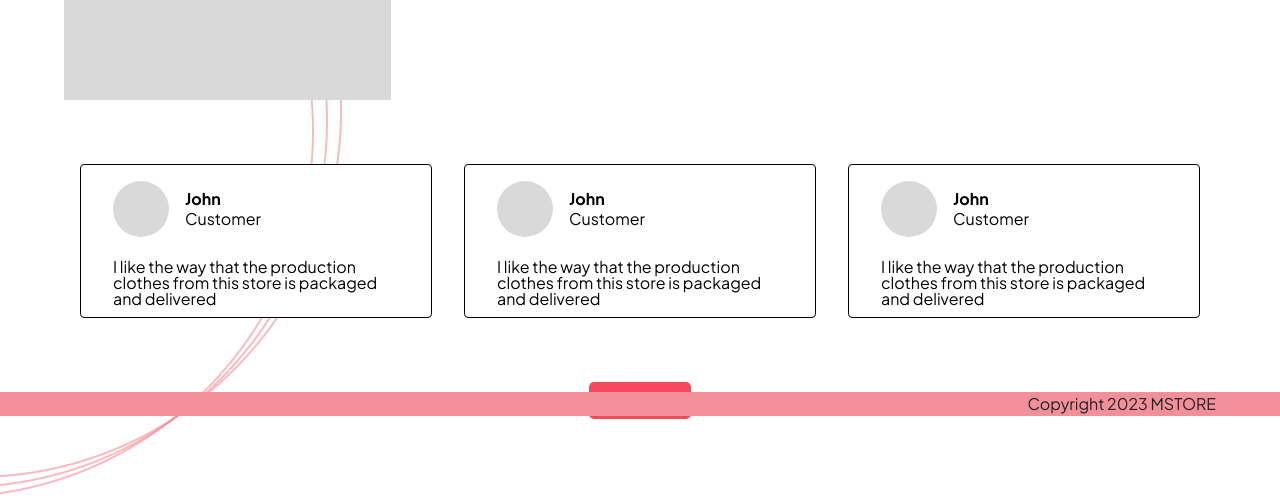
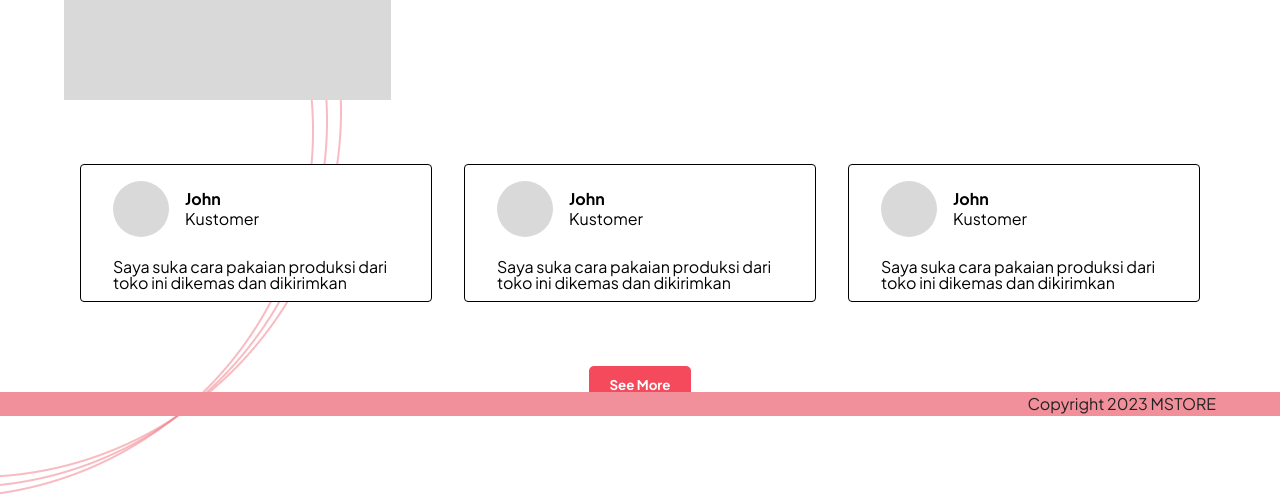
Before and after one commit to mackeyaddict/react_alterra_playground, a plain HTML site: page index.html in a window 1280 px wide. Shown: the part 384-884 px from the top of the page. Drawn offline with Linux system fonts and the light colour scheme.

Commit message:
style: :art: change all content into indonesian
changing all content from english to indonesian

```diff
--- a/index.html
+++ b/index.html
@@ -27,18 +27,16 @@
       <header>
         <div class="rectangle"></div>
         <div class="right-header">
-          <h1>Yang Terbaru</h1>
+          <h1>Yang Baru</h1>
           <p>
-            Memperkenalkan mahakarya fesyen terbaru kami, pakaian yang memukau.
-            Dibuat dengan presisi yang tak tertandingi dan dirancang untuk
-            memikat, ini tambahan luar biasa pada koleksi kami mewujudkan
-            keanggunan dan kemodernan.
+            Memperkenalkan mahakarya fesyen terbaru kami, pakaian yang memukau. Dibuat dengan presisi yang tak tertandingi dan dirancang untuk memikat, ini tambahan luar biasa pada koleksi kami mewujudkan keanggunan dan kemodernan.
           </p>
         </div>
         <div class="ring">
-          <img src="assets/circle.png" alt="" />
+          <img src="assets/circle.png" alt="">
         </div>
       </header>
+
 
       <section class="customer">
         <div class="card">
@@ -46,39 +44,30 @@
             <div class="ellipse"></div>
             <div class="name">
               <h1>John</h1>
-              <h2>Customer</h2>
+              <h2>Kustomer</h2>
             </div>
           </div>
-          <p>
-            I like the way that the production clothes from this store is
-            packaged and delivered
-          </p>
+          <p>Saya suka cara pakaian produksi dari toko ini dikemas dan dikirimkan</p>
         </div>
         <div class="card">
           <div class="profile">
             <div class="ellipse"></div>
             <div class="name">
               <h1>John</h1>
-              <h2>Customer</h2>
+              <h2>Kustomer</h2>
             </div>
           </div>
-          <p>
-            I like the way that the production clothes from this store is
-            packaged and delivered
-          </p>
+          <p>Saya suka cara pakaian produksi dari toko ini dikemas dan dikirimkan</p>
         </div>
         <div class="card">
           <div class="profile">
             <div class="ellipse"></div>
             <div class="name">
               <h1>John</h1>
-              <h2>Customer</h2>
+              <h2>Kustomer</h2>
             </div>
           </div>
-          <p>
-            I like the way that the production clothes from this store is
-            packaged and delivered
-          </p>
+          <p>Saya suka cara pakaian produksi dari toko ini dikemas dan dikirimkan</p>
         </div>
       </section>
 
```
